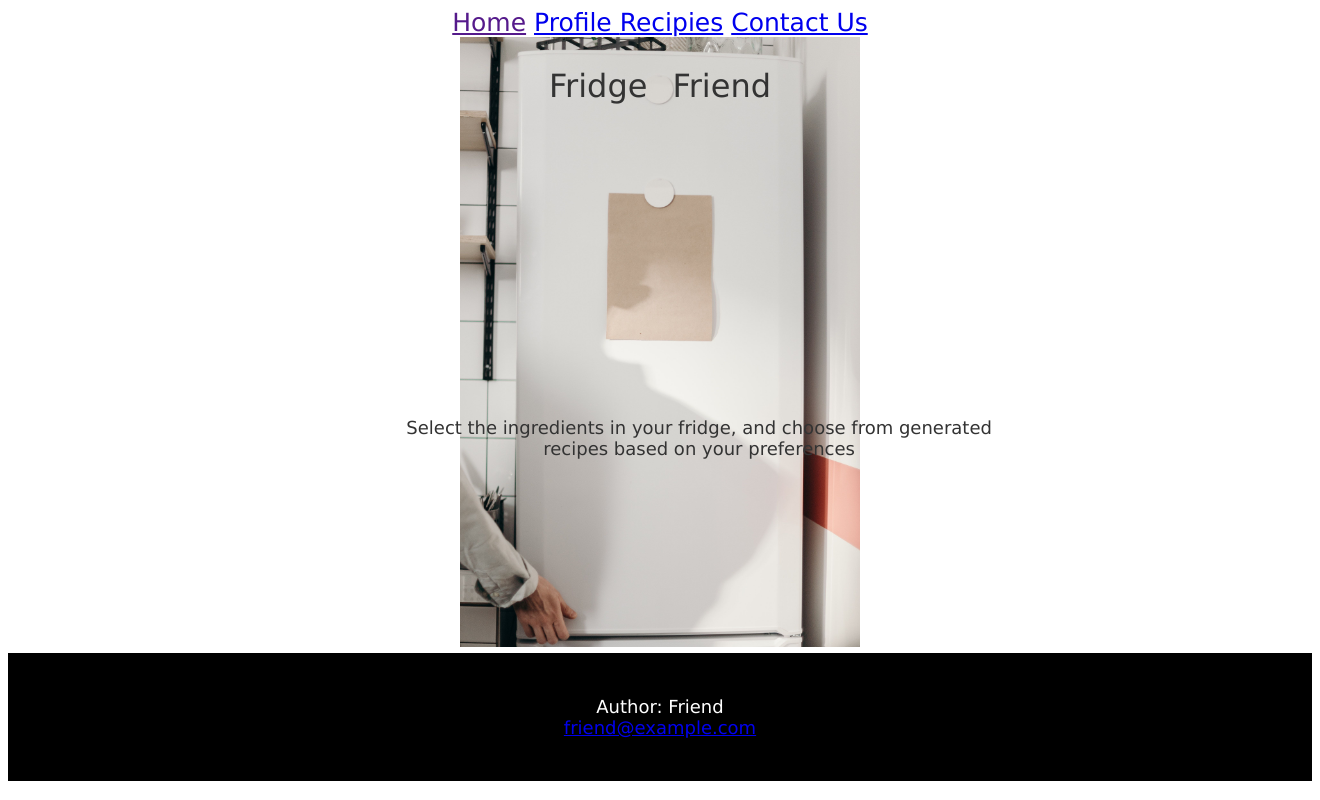
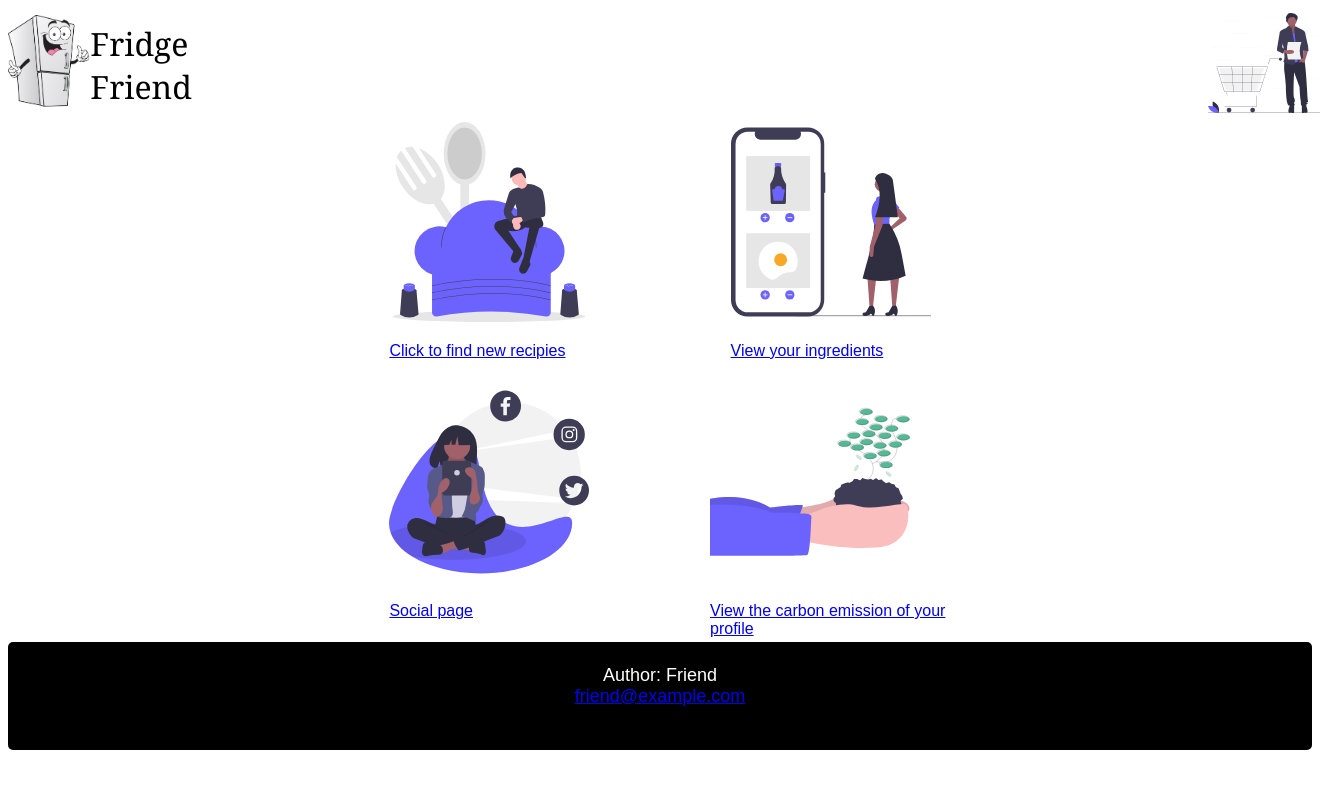
Before and after one commit to HakonVA/2900G6, a Django app: page / in a window 1320 px wide. Run offline with Django 3.2, Linux system fonts and the light colour scheme.

Commit message:
update on base and homepage

```diff
--- /dev/null
+++ b/project/static/css/home.css
@@ -0,0 +1,169 @@
+/* These styles are for ingredients.css */
+
+:root {
+    --main-radius: 5px;
+    --main-padding: 5px;
+}
+
+body {
+	font-family: Arial, sans-serif;
+}
+
+.container {
+    display: grid;
+    height: 100vh;
+    grid-template-columns: repeat(4, 1fr);
+    grid-template-rows: 0.2fr 1.5fr 1.2fr 0.8fr;
+    grid-template-areas:
+        "nav nav nav nav"
+        "main main main main"
+        "main main main main"
+        "footer footer footer footer";
+    grid-gap: 0.2rem;
+    font-weight: 800;
+    font-size: 16px;
+    text-align: center;
+}
+
+.nested_container{
+
+    display:grid;
+
+    grid-template-columns: 20% 1fr 1fr 20%;
+    grid-column-gap:100px;
+
+    grid-template-rows: 200px 200px;
+    grid-row-gap:60px;
+
+    grid-template-areas:
+    ". box-1 box-2 ."
+    ". box-3 box-4 ."
+    ". . . ."
+    ;
+
+}
+.box{
+
+    display: inline-block;
+    margin-left: auto;
+    margin-right: auto;
+
+    /* since we are in grid, dont define width/height */
+
+}
+.box img{
+    width: 200px;
+    height: 200px;
+}
+
+.box-1{
+    grid-area: box-1;
+}
+
+.box-2{
+    grid-area: box-2;
+}
+
+.box-3{
+    grid-area: box-3;
+}
+
+.box-4{
+    grid-area: box-4;
+}
+
+.main-nav {
+    background: #ffffff;
+    grid-area: nav;
+    border-radius: var(--main-radius);
+    padding-top: var(--main-padding);
+    display: flex;
+}
+
+
+.main-nav .friend_logo{
+    display: flex;
+    align-items: center;
+    font-size: 32px;
+    text-decoration: none;
+    color: black;
+    font-family: Georgia, 'Times New Roman', Times, serif;
+}
+
+.main-nav .friend_logo img{
+    height: 100px;
+    width: 120px;
+}
+
+.main-nav .nav_item_login{
+    padding-left: 75%;
+}
+
+.main-nav .nav_item_login img{
+    height: 100px;
+    width: 120px;
+}
+
+.main-container {
+    background: #ffffff;
+    grid-area: main;
+    border-radius: var(--main-radius);
+    padding-top: var(--main-padding);
+}
+
+
+
+footer {
+    text-align: center;
+    background-color:rgb(0,0,0);
+    color: white;
+    overflow: hidden;
+    bottom: 0;
+    padding: 25px;
+    font-size: 18px;
+    grid-area: footer;
+    border-radius: var(--main-radius);
+    padding-top: var(--main-padding);
+}
+
+
+@media only screen and (max-width: 550px) {
+    .container {
+        grid-template-columns: 1fr;
+        grid-template-rows: 0.2fr 0.4fr 2.2fr;
+        grid-template-areas:
+        "nav"
+        "left-sidebar"
+        "main"
+    }
+}
+
+
+
+/*
+.pandel-body {
+    margin: 0;
+    padding-top: 30px;
+    padding-right: 15px;
+    padding-bottom: 15px;
+    padding-left: 15px;
+    width: 50%;
+    box-sizing: border-box;
+    display: inline-block;
+
+}
+
+.form__textbox {
+    padding-top: 15px;
+    padding-right: 50%;
+    padding-bottom: 0px;
+    padding-left: 15px;
+    margin-top: 10px;
+    margin-bottom: 10px;
+    display: inline-block;
+    border: 0;
+    border-bottom: 2px solid gray;
+    font-size: 26px;
+    background: transparent;
+    outline: 0;
+} */
--- a/project/templates/base.html
+++ b/project/templates/base.html
@@ -6,20 +6,46 @@
     <title>Project Name</title>
 
     <link rel="icon" href="{% static 'images/favicons/favicon.ico' %}">
-    <link href="{% static 'css/project.css' %}" rel="stylesheet">
+
+    <!--set your own css file for your desired page-->
+    {% block css_file %}
+    {% endblock %}
+    <link href="{% static 'css/home.css' %}" rel="stylesheet">
+
     <script defer src="{% static 'js/project.js' %}"></script>
 
 </head>
 <body>
 
-    <div class="topnav">
-        <a href="">Home</a>
-        <a href="username"> Profile </a>
-        <a href="recipies"> Recipies</a>
-        <a href="contactus"> Contact Us</a>
+<!-- header and footer is standard for all pages, keep it in base, and update it here -->
+    <div class ="containter">
+
+        <!-- main navigation for all -->
+        <nav class="main-nav">
+
+            <!-- always used -->
+            <a class="friend_logo" href="/" img><img class="header_img"
+                src="{%static 'images/happy.png'%}">Fridge Friend</a>
+
+            <!--all other items-->
+
+            <a class="nav_item_login" href="/login" img>
+                <img src="{%static 'images/profile_pic.svg'%}">
+            </a>
+
+        </nav>
+
+        <!--Everything within block content is the grid for other pages-->
+        {% block content %}
+        {% endblock %}
+
+
+        <footer class="footer">
+
+            <p>Author: Friend<br>
+            <a href="mailto:friend@example.com">friend@example.com</a></p>
+
+        </footer>
     </div>
-
-    {% block content %}
-    {% endblock %}
 </body>
 </html>
--- a/project/templates/pages/home.html
+++ b/project/templates/pages/home.html
@@ -1,26 +1,54 @@
 {% extends "base.html" %}
 {% load static %}
+
 {% block content %}
 
-    <div class="container">
+    <!--TODO: Add a nested grid in here-->
+    <main class="main-container">
 
-        <img src="{%static 'images/pexels-cottonbro-4068317.jpg' %}" width="400" height="50" >
+        <div class="nested_container">
 
-        <div class="project_title"> Fridge Friend </div>
+            <!-- class to be box image -->
+            <div class="box box-1">
 
-        <div class="project_info">
-            Select the ingredients in your fridge,
-            and choose from generated
-            recipes based on your preferences
+                <a class="recipies" href="/recipies" img>
+                    <img src="{%static 'images/Recipies.svg'%}">
+                    <p> Click to find new recipies </p>
+                </a>
+
+            </div>
+
+            <div class="box box-2">
+
+                <a class="ingredients" href="/ingredients" img>
+                    <img src="{%static 'images/ingredients_banner.svg'%}">
+                    <p> View your ingredients</p>
+                </a>
+
+
+            </div>
+
+            <div class="box box-3">
+
+                <a class="social" href="/social" img>
+                    <img src="{%static 'images/share.svg'%}">
+                    <p> Social page </p>
+                </a>
+
+
+            </div>
+
+            <div class="box box-4">
+
+                <a class="carob" href="/carbon" img>
+                    <img src="{%static 'images/carbon.svg'%}">
+                    <p> View the carbon emission of your profile</p>
+                </a>
+
+            </div>
+
         </div>
 
-    </div>
-
-    <footer>
-        <p>Author: Friend<br>
-        <a href="mailto:friend@example.com">friend@example.com</a></p>
-    </footer>
-
-
+    </main>
 
 {% endblock %}
```
Also changed, not shown: project/static/images/Recipies.svg (added), project/static/images/carbon.svg (added), project/static/images/happy.png (added), project/static/images/ingredients_banner.svg (added), project/static/images/profile_pic.svg (added), project/static/images/share.svg (added), 9 other files.
